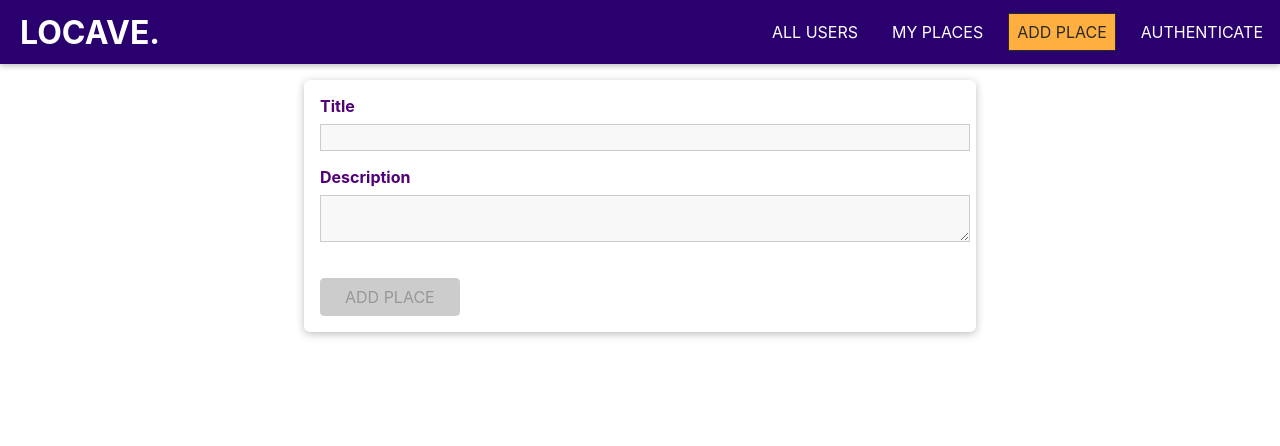
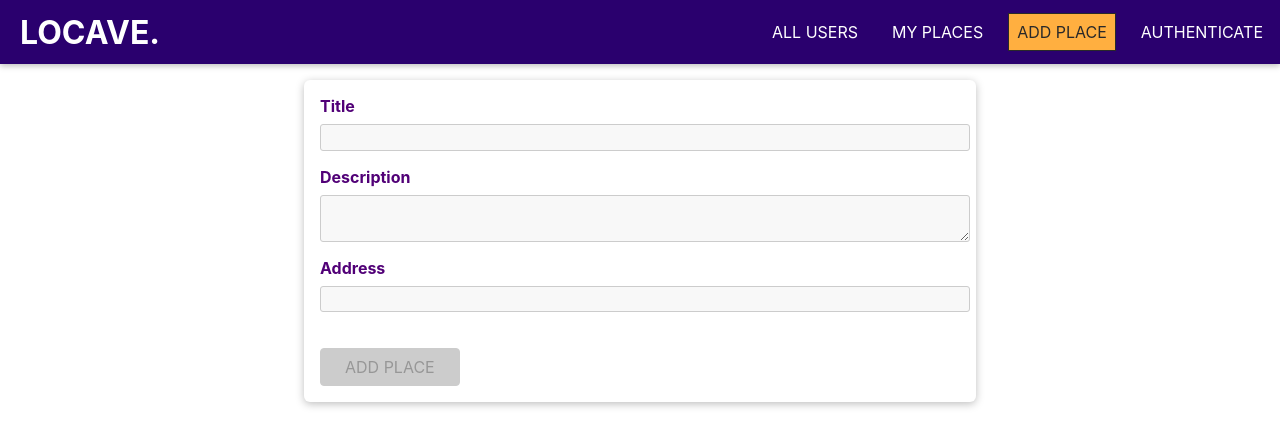
Before and after one commit to Sami-Az/locave, a React (Create React App) app: page /places/new in a window 1280 px wide. Shown: the top 446 px of the page. Built offline with nearby package versions, Linux system fonts and the light colour scheme; the HTML template or start-up script is replaced by a standard one.

Commit message:
handle new place form submit

```diff
--- a/src/places/pages/NewPlace.js
+++ b/src/places/pages/NewPlace.js
@@ -54,8 +54,13 @@
         });
     }, []);
 
+    const placeSubmitHandler = (event) => {
+        event.preventDefault();
+        console.log(formState.inputs); // Send this to backend
+    }
+
     return (
-        <form className="place-form">
+        <form className="place-form" onSubmit={placeSubmitHandler}>
            <Input
             id="title"
             element="input"
@@ -73,6 +78,14 @@
             validators={[VALIDATOR_REQUIRE(), VALIDATOR_MINLENGTH(10)]}
             onInput={inputHandler}
           />
+          <Input
+            id="address"
+            element="input"
+            label="Address"
+            errorText="Please enter a valid address."
+            validators={[VALIDATOR_REQUIRE()]}
+            onInput={inputHandler}
+          />
           <Button type="submit" disabled={!formState.isValid}>
              ADD PLACE
           </Button>
--- a/src/shared/components/FormElements/Input.css
+++ b/src/shared/components/FormElements/Input.css
@@ -19,6 +19,7 @@
 width: 100%;
 font: inherit;
 border: 1px solid #ccc;
+border-radius: 3px;
 background: #f8f8f8;
 padding: 0.15rem 0.25rem;
 margin-bottom: 1rem;
```
Also changed, not shown: 1 other file (tests, documents, lock files or other folders).
